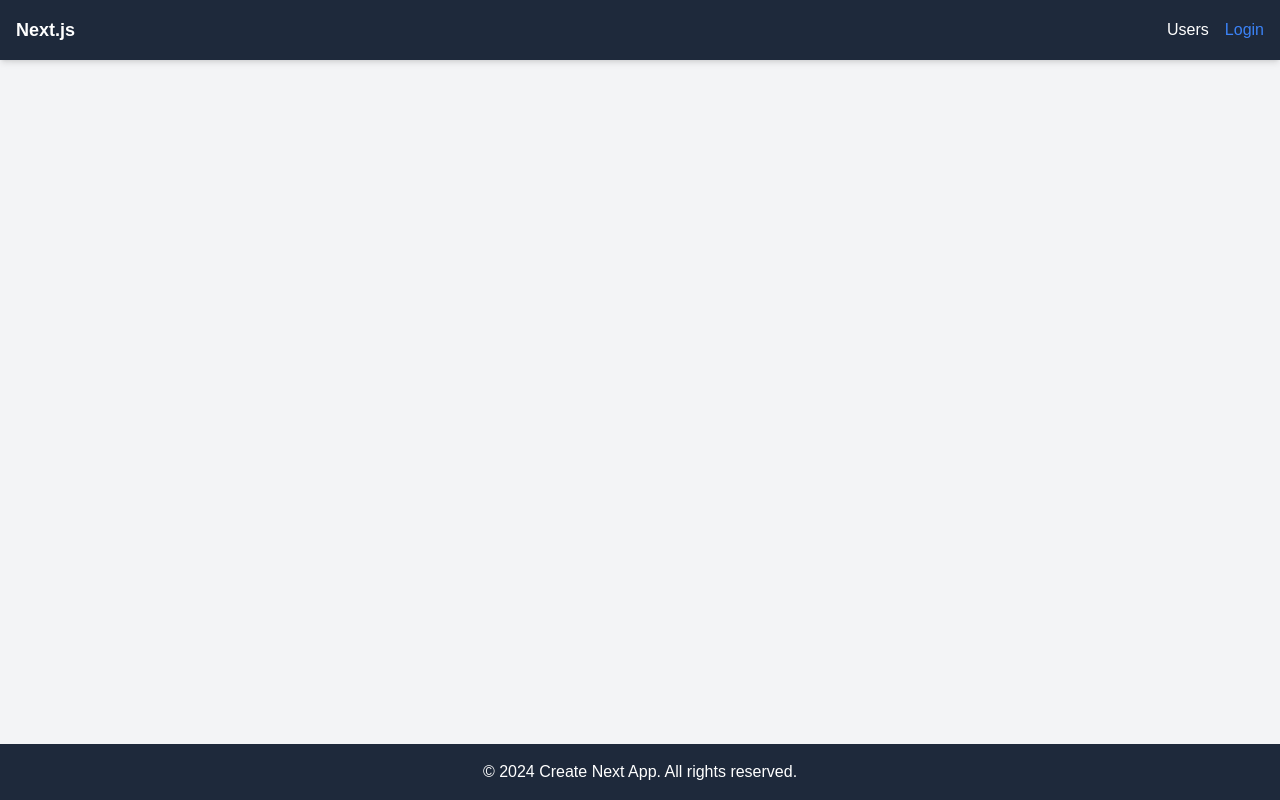
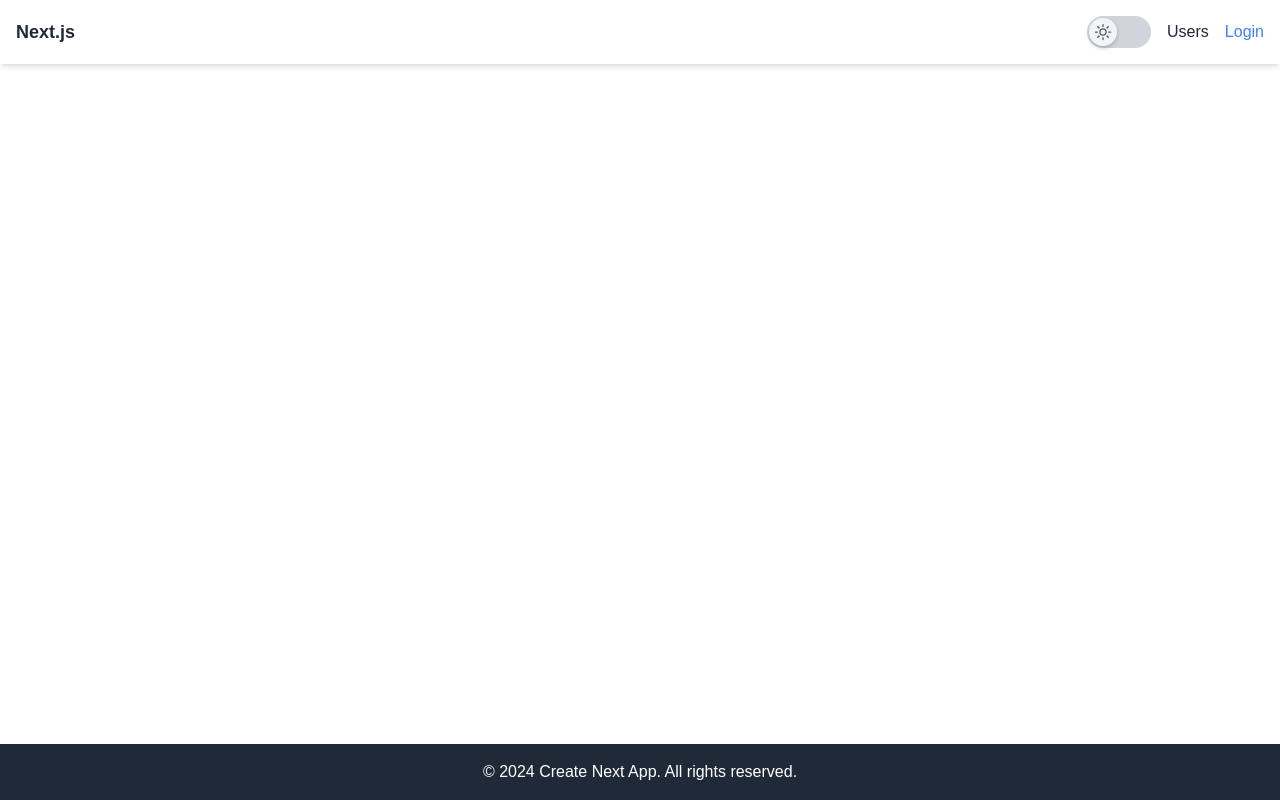
Before and after one commit to CharlietheCharlie/Ecrivn-Markdown-Blog, a Next.js app: page / in a window 1280 px wide. Built offline with nearby package versions, Linux system fonts and the light colour scheme; no server answers; a web font is replaced by a local one.

Commit message:
feat: next-theme夜間模式

```diff
--- a/app/NavBar.tsx
+++ b/app/NavBar.tsx
@@ -2,32 +2,36 @@
 import { useSession } from 'next-auth/react'
 import React from 'react'
 import Link from 'next/link'
+import ThemeSwitch from './components/ThemeSwitch'
 
 const NavBar = () => {
   const { status, data: session } = useSession();
+
   function filterEmail(email: string) {
     return email.split('@')[0];
   }
+
   return (
-    <nav className="bg-slate-800 p-4 shadow-md fixed top-0 left-0 right-0 z-10">
+    <nav className="bg-white dark:bg-gray-800 p-4 shadow-md fixed top-0 left-0 right-0 z-10 transition-colors duration-300">
       <div className="container mx-auto flex justify-between items-center">
-        <Link href="/" className="text-white text-lg font-bold">
+        <Link href="/" className="text-gray-800 dark:text-white text-lg font-bold transition-colors duration-300">
           Next.js
         </Link>
         <div className="space-x-4 flex items-center">
-          <Link href="/users" className="text-white hover:text-gray-300 transition duration-200">
+          <ThemeSwitch></ThemeSwitch>
+          <Link href="/users" className="text-gray-800 dark:text-gray-300 hover:text-gray-600 dark:hover:text-gray-400 transition duration-200">
             Users
           </Link>
           {status === 'loading' && <div className="text-gray-400">Loading...</div>}
           {status === 'unauthenticated' && (
-            <Link href="/api/auth/signin" className="text-blue-500 hover:text-blue-400 transition duration-200">
+            <Link href="/api/auth/signin" className="text-blue-500 dark:text-blue-400 hover:text-blue-400 dark:hover:text-blue-300 transition duration-200">
               Login
             </Link>
           )}
           {status === 'authenticated' && (
-            <div className="flex items-center space-x-3 text-white">
+            <div className="flex items-center space-x-3 text-gray-800 dark:text-white">
               <span>{session.user?.name || (session.user?.email && filterEmail(session.user?.email))}</span>
-              <Link href="/api/auth/signout" className="bg-blue-500 text-white py-1 px-3 rounded-lg hover:bg-blue-600 transition duration-300">
+              <Link href="/api/auth/signout" className="bg-blue-500 dark:bg-blue-600 text-white py-1 px-3 rounded-lg hover:bg-blue-600 dark:hover:bg-blue-700 transition duration-300">
                 Sign Out
               </Link>
             </div>
--- a/app/components/Auth.tsx
+++ b/app/components/Auth.tsx
@@ -2,32 +2,31 @@
 import React from 'react'
 import Login from './auth/Login'
 import Register from './auth/Register'
+
 const Auth = () => {
     const [isLogin, setIsLogin] = React.useState(true);
 
     return (
-        <div className="flex flex-col items-center w-full h-full bg-gray-100 p-6 rounded-lg shadow-lg max-w-md mx-auto">
+        <div className="flex flex-col items-center w-full h-full bg-gray-100 dark:bg-gray-900 p-6 rounded-lg shadow-lg max-w-md mx-auto transition-colors duration-300">
             <div className="w-full flex justify-center mb-4">
                 <button
                     onClick={() => setIsLogin(true)}
-                    className={`p-2 w-1/2 text-white font-semibold transition duration-300 ${isLogin ? 'bg-blue-500' : 'bg-gray-300'
-                        }`}
+                    className={`p-2 w-1/2 text-white font-semibold transition duration-300 ${isLogin ? 'bg-blue-500' : 'bg-gray-300 dark:bg-gray-700'}`}
                 >
                     登入
                 </button>
                 <button
                     onClick={() => setIsLogin(false)}
-                    className={`p-2 w-1/2 text-white font-semibold transition duration-300 ${!isLogin ? 'bg-blue-500' : 'bg-gray-300'
-                        }`}
+                    className={`p-2 w-1/2 text-white font-semibold transition duration-300 ${!isLogin ? 'bg-blue-500' : 'bg-gray-300 dark:bg-gray-700'}`}
                 >
                     註冊
                 </button>
             </div>
-            <div className="w-full p-4 bg-white rounded-lg shadow-inner">
+            <div className="w-full p-4 bg-white dark:bg-gray-800 rounded-lg shadow-inner transition-colors duration-300">
                 {isLogin ? <Login /> : <Register />}
             </div>
         </div>
     );
 };
 
-export default Auth
+export default Auth;
--- /dev/null
+++ b/app/components/ThemeSwitch.tsx
@@ -0,0 +1,74 @@
+import { useTheme } from 'next-themes';
+import React, { useEffect, useState } from 'react';
+
+const ThemeSwitch = () => {
+    const [mounted, setMounted] = useState(false);
+    const { setTheme, resolvedTheme } = useTheme();
+    const [isDark, setIsDark] = useState(false);
+
+    useEffect(() => setMounted(true), []);
+
+    useEffect(() => {
+        setIsDark(resolvedTheme === 'dark');
+    }, [resolvedTheme]);
+
+    if (!mounted) return null;
+
+    const handleToggle = () => {
+
+        setIsDark(!isDark);
+        setTimeout(() => {
+            setTheme(isDark ? 'light' : 'dark');
+        }, 300);
+    };
+
+    return (
+        <div
+            className={`relative w-16 h-8 flex items-center cursor-pointer rounded-full transition-colors duration-300 ${
+                isDark ? 'bg-gray-800' : 'bg-gray-300'
+            }`}
+            onClick={handleToggle}
+        >
+            <div
+                className={`absolute top-0.5 left-0.5 w-7 h-7 rounded-full shadow-md transform transition-all duration-300 ease-in-out flex items-center justify-center ${
+                    isDark ? 'translate-x-8 bg-gray-900' : 'translate-x-0 bg-gray-100'
+                }`}
+                style={{ boxShadow: '0 2px 4px rgba(0, 0, 0, 0.2)' }}
+            >
+                {isDark ? (
+                    <svg
+                        xmlns="http://www.w3.org/2000/svg"
+                        fill="none"
+                        viewBox="0 0 24 24"
+                        strokeWidth={1.5}
+                        stroke="currentColor"
+                        className="w-5 h-5 text-gray-400"
+                    >
+                        <path
+                            strokeLinecap="round"
+                            strokeLinejoin="round"
+                            d="M21.752 15.002A9.72 9.72 0 0 1 18 15.75c-5.385 0-9.75-4.365-9.75-9.75 0-1.33.266-2.597.748-3.752A9.753 9.753 0 0 0 3 11.25C3 16.635 7.365 21 12.75 21a9.753 9.753 0 0 0 9.002-5.998Z"
+                        />
+                    </svg>
+                ) : (
+                    <svg
+                        xmlns="http://www.w3.org/2000/svg"
+                        fill="none"
+                        viewBox="0 0 24 24"
+                        strokeWidth={1.5}
+                        stroke="currentColor"
+                        className="w-5 h-5 text-gray-600"
+                    >
+                        <path
+                            strokeLinecap="round"
+                            strokeLinejoin="round"
+                            d="M12 3v2.25m6.364.386-1.591 1.591M21 12h-2.25m-.386 6.364-1.591-1.591M12 18.75V21m-4.773-4.227-1.591 1.591M5.25 12H3m4.227-4.773L5.636 5.636M15.75 12a3.75 3.75 0 1 1-7.5 0 3.75 3.75 0 0 1 7.5 0Z"
+                        />
+                    </svg>
+                )}
+            </div>
+        </div>
+    );
+};
+
+export default ThemeSwitch;
--- /dev/null
+++ b/app/components/theme-provider.tsx
@@ -0,0 +1,9 @@
+"use client"
+
+import * as React from "react"
+import { ThemeProvider as NextThemesProvider } from "next-themes"
+import { type ThemeProviderProps } from "next-themes/dist/types"
+
+export function ThemeProvider({ children, ...props }: ThemeProviderProps) {
+  return <NextThemesProvider {...props}>{children}</NextThemesProvider>
+}
--- a/app/layout.tsx
+++ b/app/layout.tsx
@@ -4,6 +4,7 @@ import { Toaster } from "react-hot-toast";
 import { SessionProvider } from "next-auth/react"
 import localFont from 'next/font/local'
 import NavBar from './NavBar'
+import { ThemeProvider } from './components/theme-provider';
 
 const genyo = localFont({ src: '../public/fonts/GenYoGothicTW-M-01.ttf', variable: '--font-genyo' })
 
@@ -31,8 +32,14 @@ export default function RootLayout({
   children: React.ReactNode
 }) {
   return (
-    <html lang="zh-TW">
-      <body className={`${genyo.className} bg-gray-100 min-h-screen`}>
+    <html lang="zh-TW" suppressHydrationWarning>
+      <body className={`${genyo.className} bg-white dark:bg-gray-900 text-gray-900 dark:text-white min-h-screen transition-colors duration-300`}>
+        <ThemeProvider
+          attribute="class"
+          defaultTheme="system"
+          enableSystem
+          disableTransitionOnChange
+        >
           <SessionProvider>
             <div className="flex flex-col min-h-screen">
               <NavBar />
@@ -40,12 +47,13 @@ export default function RootLayout({
                 <Toaster position="top-center" />
                 {children}
               </main>
-            <footer className="bg-slate-800 text-white text-center py-4">
+              <footer className="bg-gray-800 dark:bg-gray-700 text-white text-center py-4 transition-colors duration-300">
                 &copy; {new Date().getFullYear()} Create Next App. All rights reserved.
               </footer>
             </div>
           </SessionProvider>
+        </ThemeProvider>
       </body>
-    </html >
+    </html>
   )
 }
--- a/app/users/[id]/page.tsx
+++ b/app/users/[id]/page.tsx
@@ -23,9 +23,9 @@ const UserPage = ({ params: { id } }: Props) => {
   });
 
   return (
-    <div className="pt-5 px-4 max-w-3xl mx-auto">
+    <div className="pt-5 px-4 max-w-5xl mx-auto">
       <Header />
-      <div className="space-y-8">
+      <div className="space-y-10">
         {Array.isArray(items) && items.map((post: Post) => (
           <Post key={post.id} initialContent={post.content} postId={post.id} />
         ))}
--- a/package.json
+++ b/package.json
@@ -23,6 +23,7 @@
     "next": "14.2.5",
     "next-auth": "^5.0.0-beta.5",
     "next-mdx-remote": "^5.0.0",
+    "next-themes": "^0.3.0",
     "npm": "^10.8.2",
     "react": "^18",
     "react-dom": "^18",
--- a/tailwind.config.ts
+++ b/tailwind.config.ts
@@ -24,5 +24,6 @@ const config: Config = {
     },
   },
   plugins: [require("@tailwindcss/typography")],
+  darkMode: "class",
 };
 export default config;
```
Also changed, not shown: app/components/auth/Login.tsx (+8 -8 lines), app/components/auth/Register.tsx (+8 -8 lines), app/users/Header.tsx (+11 -11 lines), app/users/Post.tsx (+13 -13 lines), 1 other file (tests, documents, lock files or other folders). Lines whose indentation alone changed are shown as unchanged.
